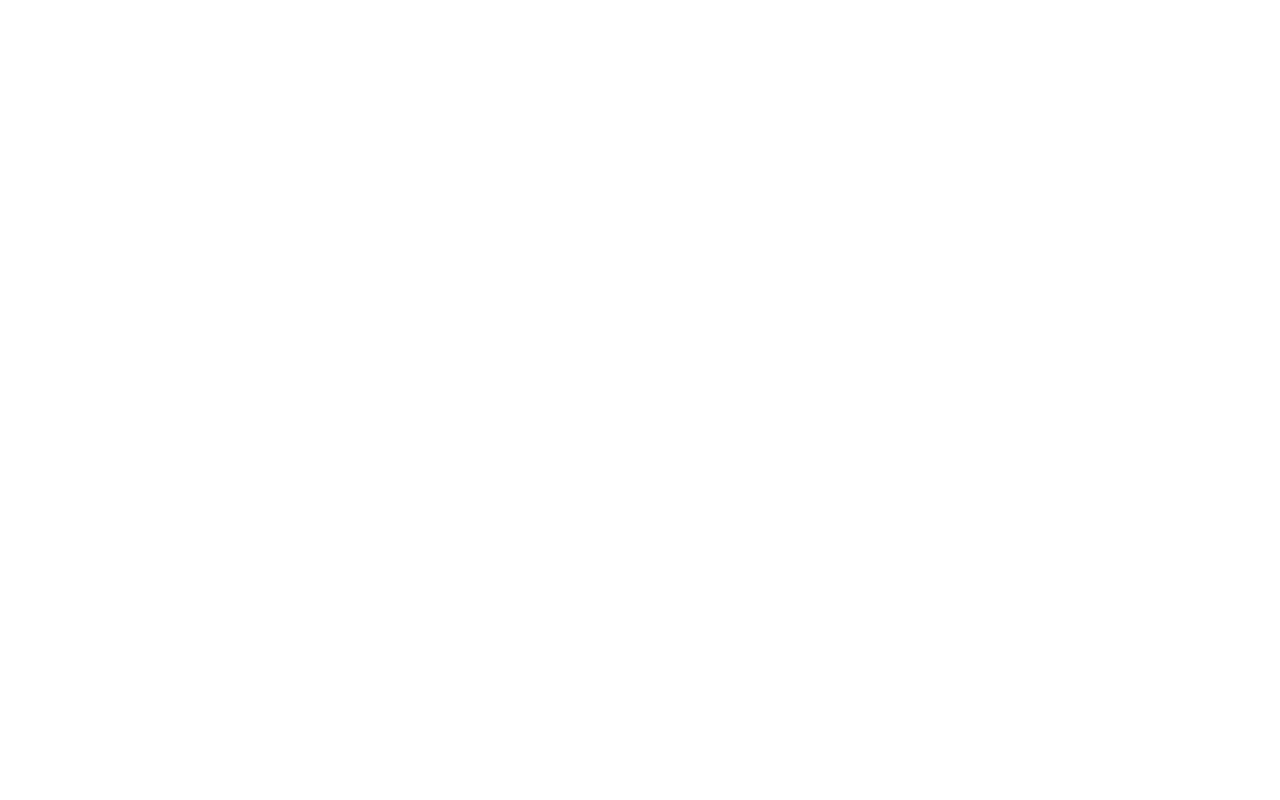
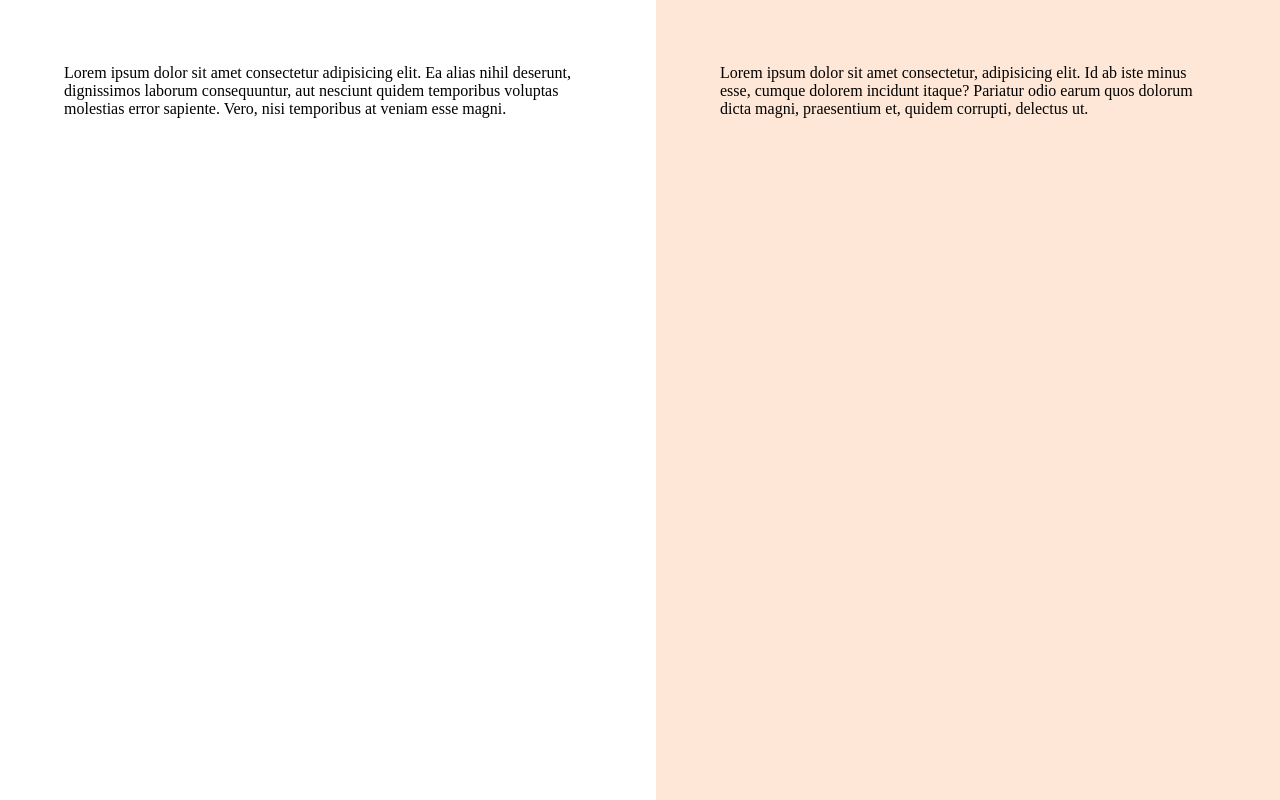
Before and after one commit to fillipedbarreto/project_form, a plain HTML site: page index.html in a window 1280 px wide. Drawn offline with Linux system fonts and the light colour scheme.

Commit message:
Layout CSS

```diff
--- a/index.html
+++ b/index.html
@@ -11,6 +11,18 @@
     <link href="https://fonts.googleapis.com/css2?family=Poppins:ital,wght@0,100;0,200;0,300;0,400;0,500;0,600;0,700;0,800;0,900;1,100;1,200;1,300;1,400;1,500;1,600;1,700;1,800;1,900&display=swap" rel="stylesheet">
 </head>
 <body>
+    <div id="app">
+        <main>
+            <div class="main-container">
+                Lorem ipsum dolor sit amet consectetur adipisicing elit. Ea alias nihil deserunt, dignissimos laborum consequuntur, aut nesciunt quidem temporibus voluptas molestias error sapiente. Vero, nisi temporibus at veniam esse magni.
+            </div>
+        </main>
 
+        <aside>
+            <div class="aside-container">
+                Lorem ipsum dolor sit amet consectetur, adipisicing elit. Id ab iste minus esse, cumque dolorem incidunt itaque? Pariatur odio earum quos dolorum dicta magni, praesentium et, quidem corrupti, delectus ut.
+            </div>
+        </aside>
+    </div>
 </body>
 </html>
--- a/style/global.css
+++ b/style/global.css
@@ -0,0 +1,35 @@
+* {
+    margin: 0;
+    padding: 0;
+    box-sizing: border-box;
+}
+
+:root {
+    /* Fonts */
+    --font-family: "Poppins", sans-serif;
+    --text: 400 1rem/1.5 var(--font-family);
+    --text-sm: 400 0.875rem/1.4 var(--font-family);
+
+    /* Colors */
+    --brand-light: #F67841;
+    --brand-mid: #F3541C;
+    --brand-dark: #E43A12;
+
+    --text-primary: #292524;
+    --text-secondary: #57534E;
+    --text-tertiary: #8F8881;
+    --text-highlight: #E43A12;
+
+    --surface-primary: #FFFFFF;
+    --surface-secondary: #FEE7D6;
+    --surface-disabled: #E7E5E4;
+
+    --stroke-default: #D6D3D1;
+    --stroke-highlight: #F3541C;
+
+    --semantic-error: #DC2626;
+}
+
+body {
+    overflow: hidden;
+}
--- a/style/index.css
+++ b/style/index.css
@@ -1 +1,2 @@
 @import url(/style/global.css);
+@import url(/style/layout.css);
--- /dev/null
+++ b/style/layout.css
@@ -0,0 +1,26 @@
+#app {
+    display: grid;
+    grid-template-columns: 51.25% 48.75%;
+
+    height: 100vh;
+    overflow: hidden;
+}
+
+main {
+    overflow: auto;
+    padding: 4rem;
+
+    & .main-container {
+        max-width: 33rem;
+        margin-left: auto;
+    }
+}
+
+aside {
+    padding: 4rem;
+    background-color: var(--surface-secondary);
+
+    & .aside-container {
+        max-width: 31rem;
+    }
+}
```
